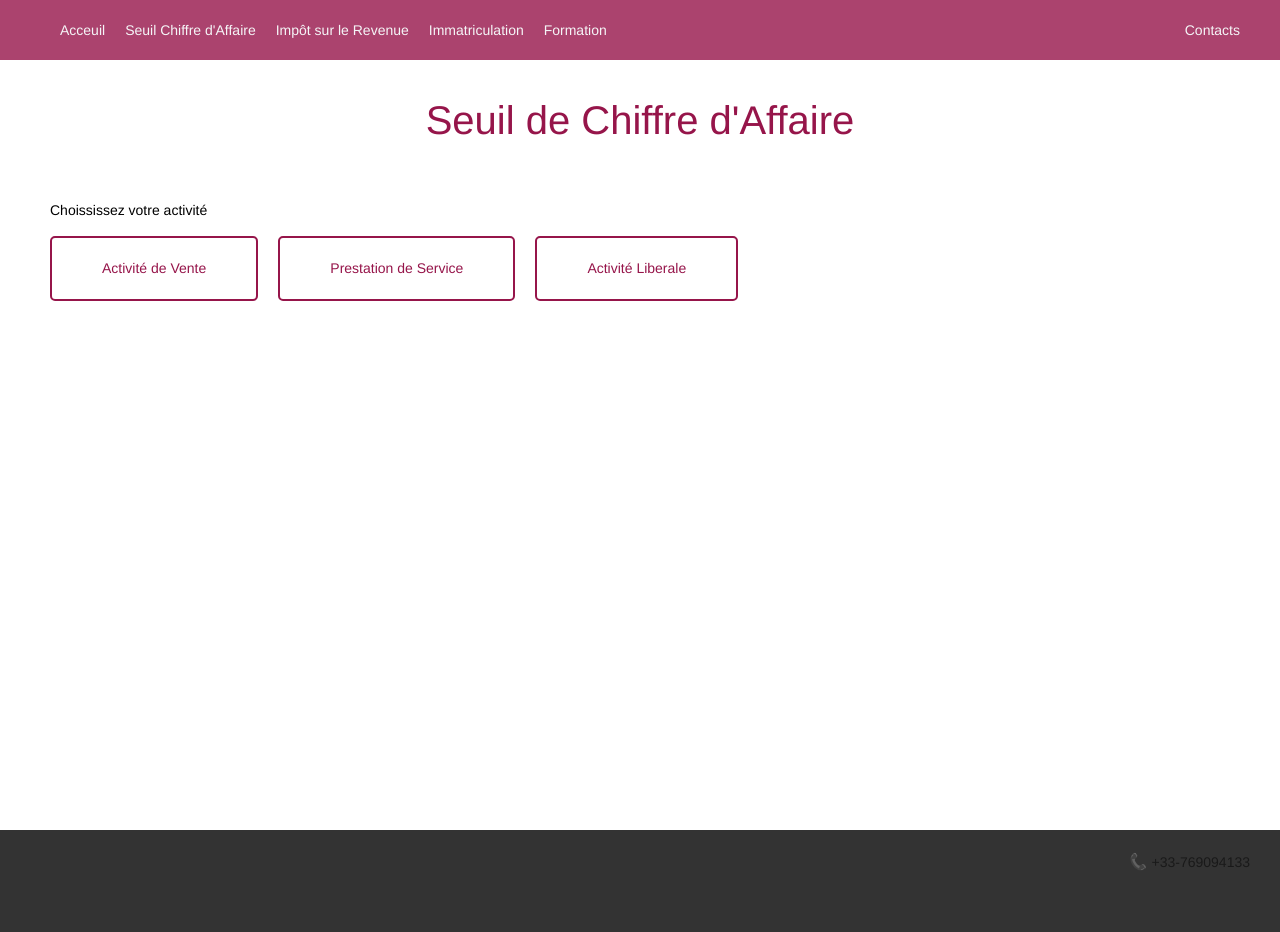
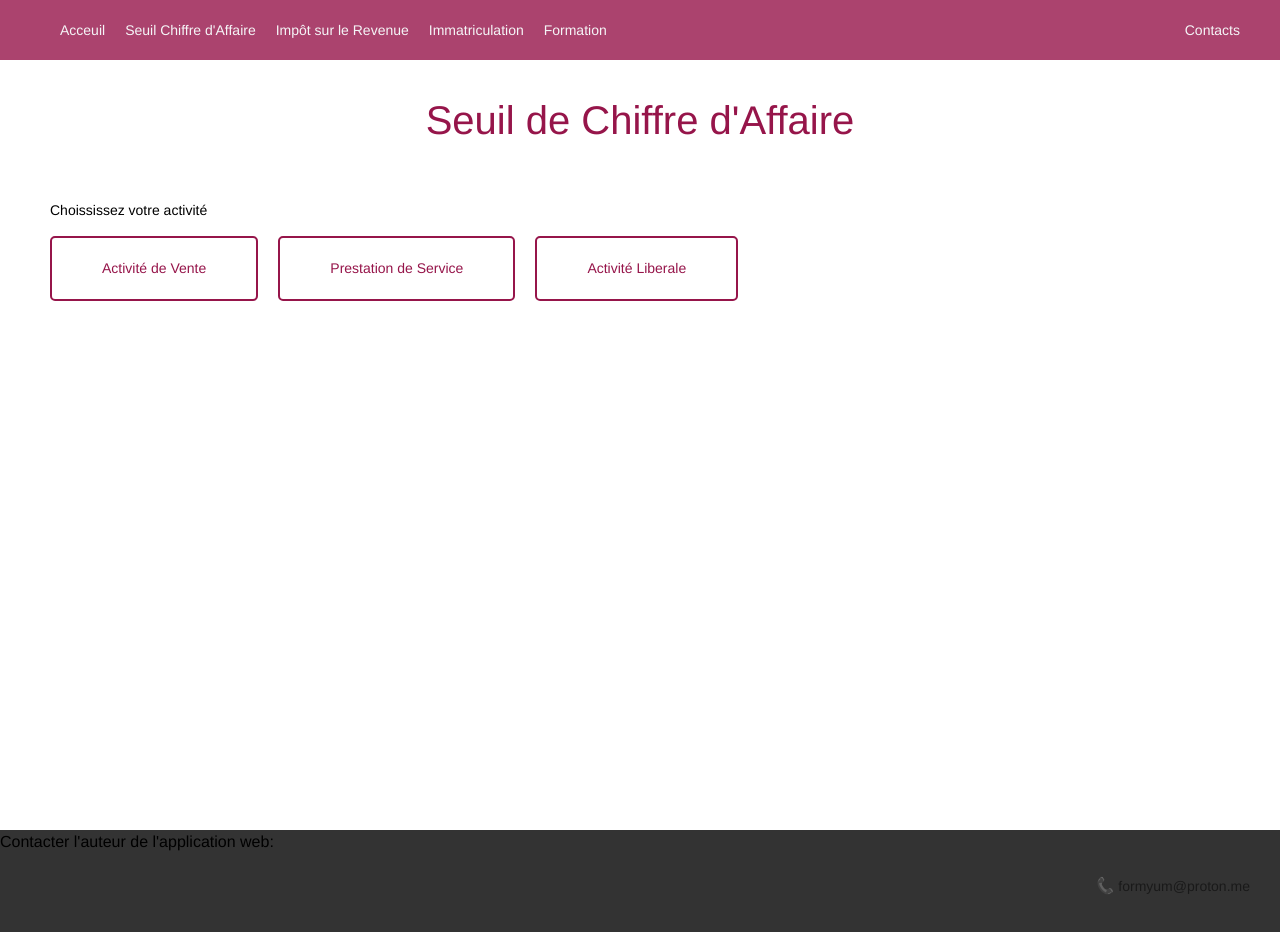
Before and after one commit to samaty593/ME, an Angular app: page / in a window 1280 px wide. Shown: the top 932 px of the page. Built offline with nearby package versions, Linux system fonts and the light colour scheme.

Commit message:
contact mail update

```diff
--- a/src/app/app.component.html
+++ b/src/app/app.component.html
@@ -28,7 +28,8 @@
   <router-outlet></router-outlet>
 </main>
 <footer id="footer">
+  <p>Contacter l'auteur de l'application web:</p>
   <address>
-    <a href="tel:+33769094133"> +33-769094133</a>
+    <a href="mailto:formyum@proton.me">formyum@proton.me</a>
   </address>
 </footer>
```
